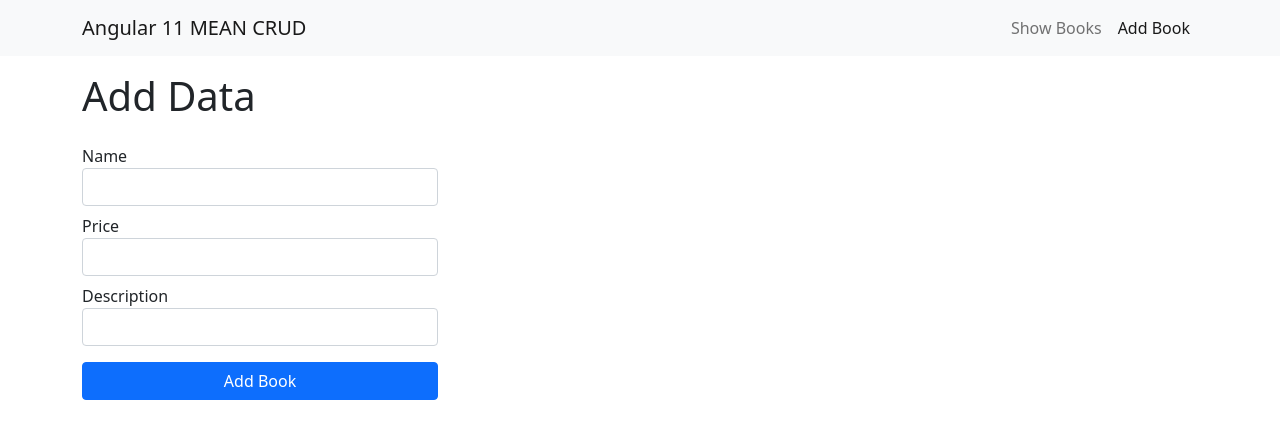
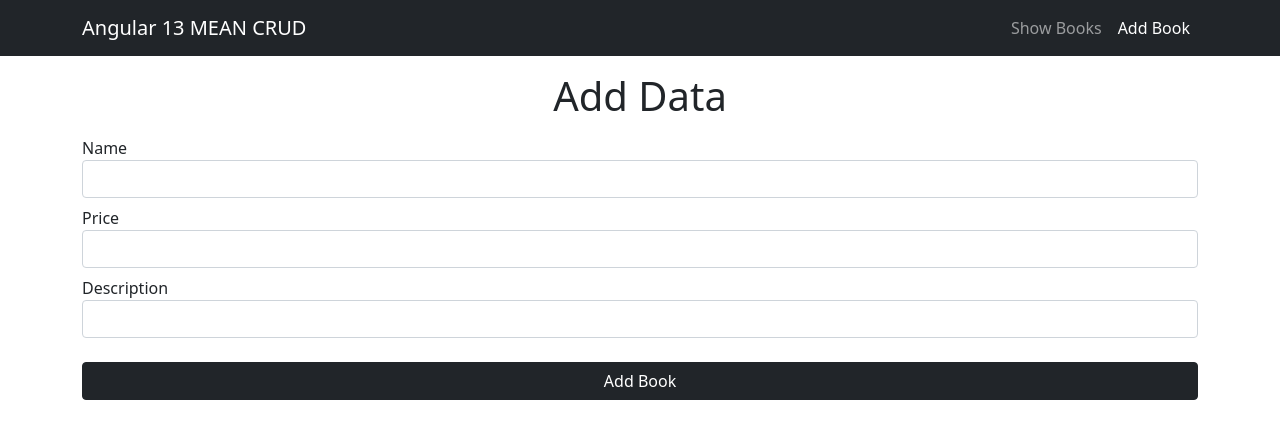
Before and after one commit to 6135512039/angular-test, an Angular app: page /add-books in a window 1280 px wide. Shown: the top 438 px of the page. Built offline with nearby package versions, Linux system fonts and the light colour scheme.

Commit message:
fourth commit

```diff
--- a/src/app/app-routing.module.ts
+++ b/src/app/app-routing.module.ts
@@ -6,7 +6,7 @@ import { BooksDetailComponent } from './components/books-detail/books-detail.com
 import { BooksListComponent } from './components/books-list/books-list.component';
 
 const routes: Routes = [
-  { path: '', pathMatch: 'full', redirectTo: 'add-book'},
+  { path: '', pathMatch: 'full', redirectTo: 'add-books'},
   { path: 'books-list', component: BooksListComponent},
   { path: 'add-books', component: AddBooksComponent},
   { path: 'edit-book/:id', component: BooksDetailComponent},
--- a/src/app/app.component.html
+++ b/src/app/app.component.html
@@ -1,6 +1,6 @@
-<nav class="navbar navbar-expand-lg navbar-light bg-light">
+<nav class="navbar navbar-expand-lg navbar-dark bg-dark">
   <div class="container">
-    <a class="navbar-brand">Angular 11 MEAN CRUD</a>
+    <a class="navbar-brand">Angular 13 MEAN CRUD</a>
 
   <div id="navbarNav">
     <ul class="navbar-nav ml-auto">
--- a/src/app/components/add-books/add-books.component.html
+++ b/src/app/components/add-books/add-books.component.html
@@ -1,9 +1,9 @@
 <div class="container mt-3">
-  <h1>Add Data</h1>
+  <h1 class="text-center">Add Data</h1>
   <div class="row justify-content center mt-3">
-    <div class="col-md-4">
+    <div class="col-md-12">
       <form [formGroup]="bookForm" (ngSubmit)="onSubmit()">
-        <div class="form-group mt-2">
+        <div class="form-group">
           <label for="name">Name</label>
           <input type="text" class="form-control" formControlName="name" required>
         </div>
@@ -15,8 +15,8 @@
           <label for="description">Description</label>
           <input type="text" class="form-control" formControlName="description" required>
         </div>
-        <div class="form-group mt-3">
-            <button class="btn btn-primary btn-block col-md-12" type="submit">Add Book</button>
+        <div class="form-group mt-4">
+            <button class="btn btn-dark btn-block col-md-12" type="submit">Add Book</button>
         </div>
       </form>
     </div>
--- a/src/app/components/books-detail/books-detail.component.html
+++ b/src/app/components/books-detail/books-detail.component.html
@@ -16,7 +16,7 @@
           <input type="text" class="form-control" formControlName="description" required>
         </div>
         <div class="form-group mt-3">
-            <button class="btn btn-primary btn-block col-md-12" type="submit">Update</button>
+            <button class="btn btn-dark btn-block col-md-12" type="submit">Update</button>
         </div>
       </form>
     </div>
```
